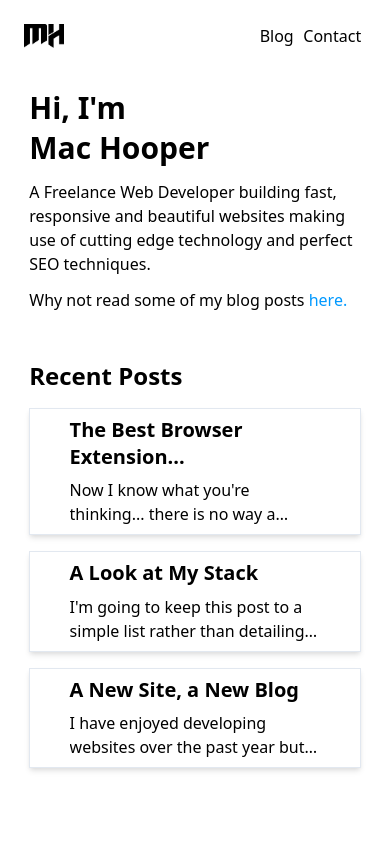
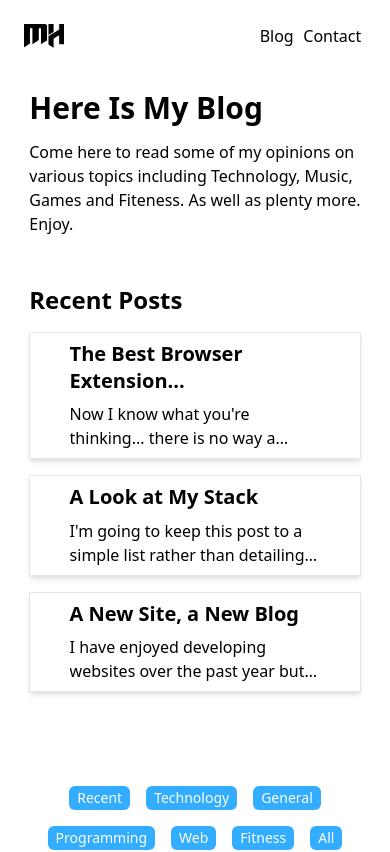
Before and after one commit to macArchive/portfolio, a Next.js app: page /blog in a window 390 px wide. Shown: the top 852 px of the page. Built offline with nearby package versions, Linux system fonts and the light colour scheme.

Commit message:
update: mobile styles done

```diff
--- a/components/blog/hero.tsx
+++ b/components/blog/hero.tsx
@@ -1,19 +1,12 @@
 import { Heading, Stack, Text } from "@chakra-ui/layout";
-import Link from "next/link";
 
 export default function Hero() {
   return (
-    <Stack spacing={3} >
-      <Heading maxW="70vw">
-        Hi, I'm <br /> Mac Hooper
-      </Heading>
+    <Stack spacing={3}>
+      <Heading maxW="70vw">Here Is My Blog</Heading>
       <Text>
-        A Freelance Web Developer building fast, responsive and beautiful
-        websites making use of cutting edge technology and perfect SEO
-        techniques.
-      </Text>
-      <Text>
-        Why not read some of my blog posts <Link href="/blog">here.</Link>
+        Come here to read some of my opinions on various topics including
+        Technology, Music, Games and Fiteness. As well as plenty more. Enjoy.
       </Text>
     </Stack>
   );
--- a/components/blog/list.tsx
+++ b/components/blog/list.tsx
@@ -9,7 +9,6 @@ export default function List({ tag, posts }) {
   } else {
     posts = posts.filter((post) => post.topic.includes(tag));
   }
-  console.log(posts);
   return (
     <Stack align="center" pt={4} spacing={4} minHeight="450px">
       <Heading size="lg">{tag[0].toUpperCase() + tag.slice(1)} Posts</Heading>
--- a/pages/blog/[slug].tsx
+++ b/pages/blog/[slug].tsx
@@ -6,7 +6,6 @@ import Image from "next/image";
 import markdownStyles from "./markdown.module.css";
 
 export default function Post({ post, morePosts }) {
-  console.log(post);
   return (
     <Layout title={post.title} description={post.excerpt}>
       <Stack align="center" maxW="85vw">
```
